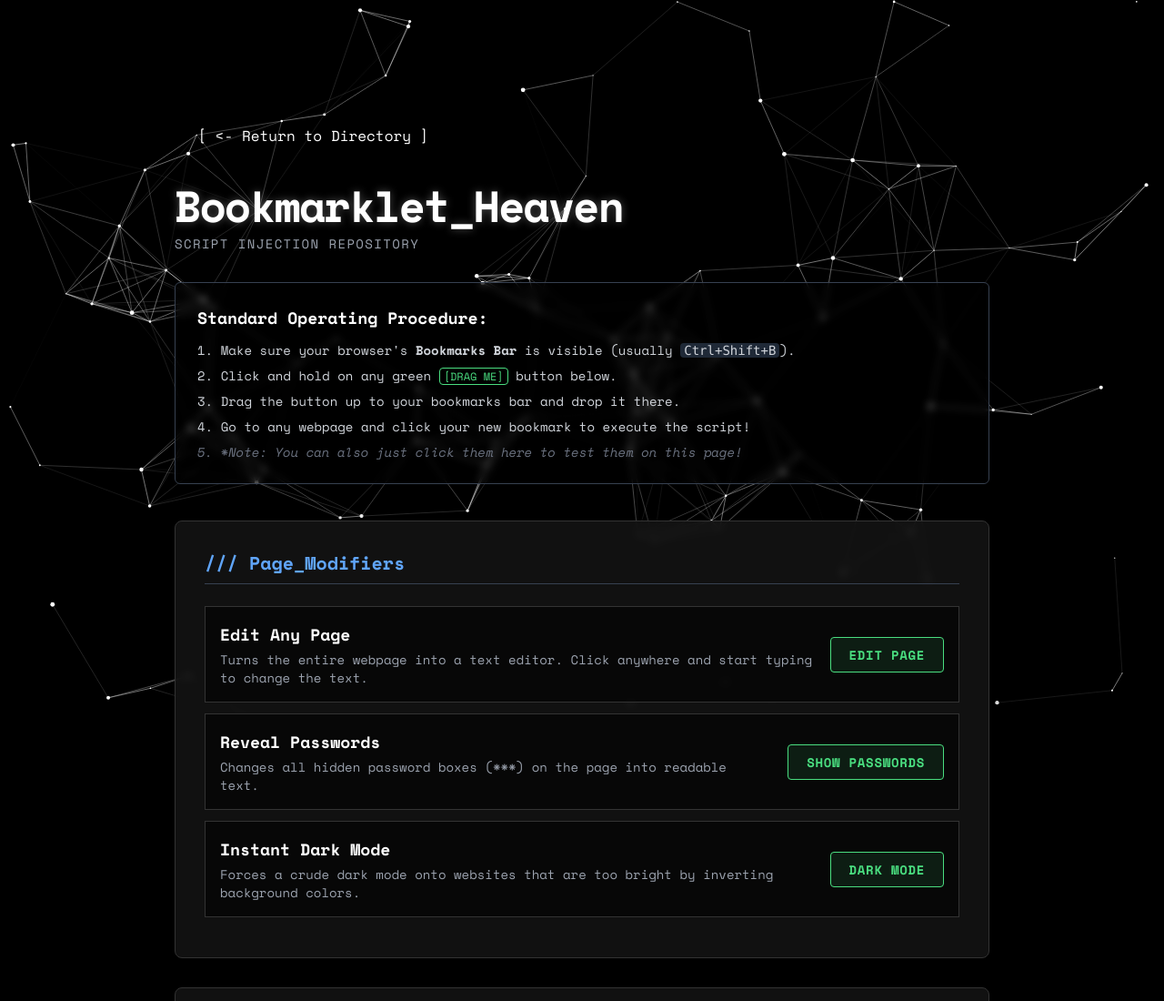
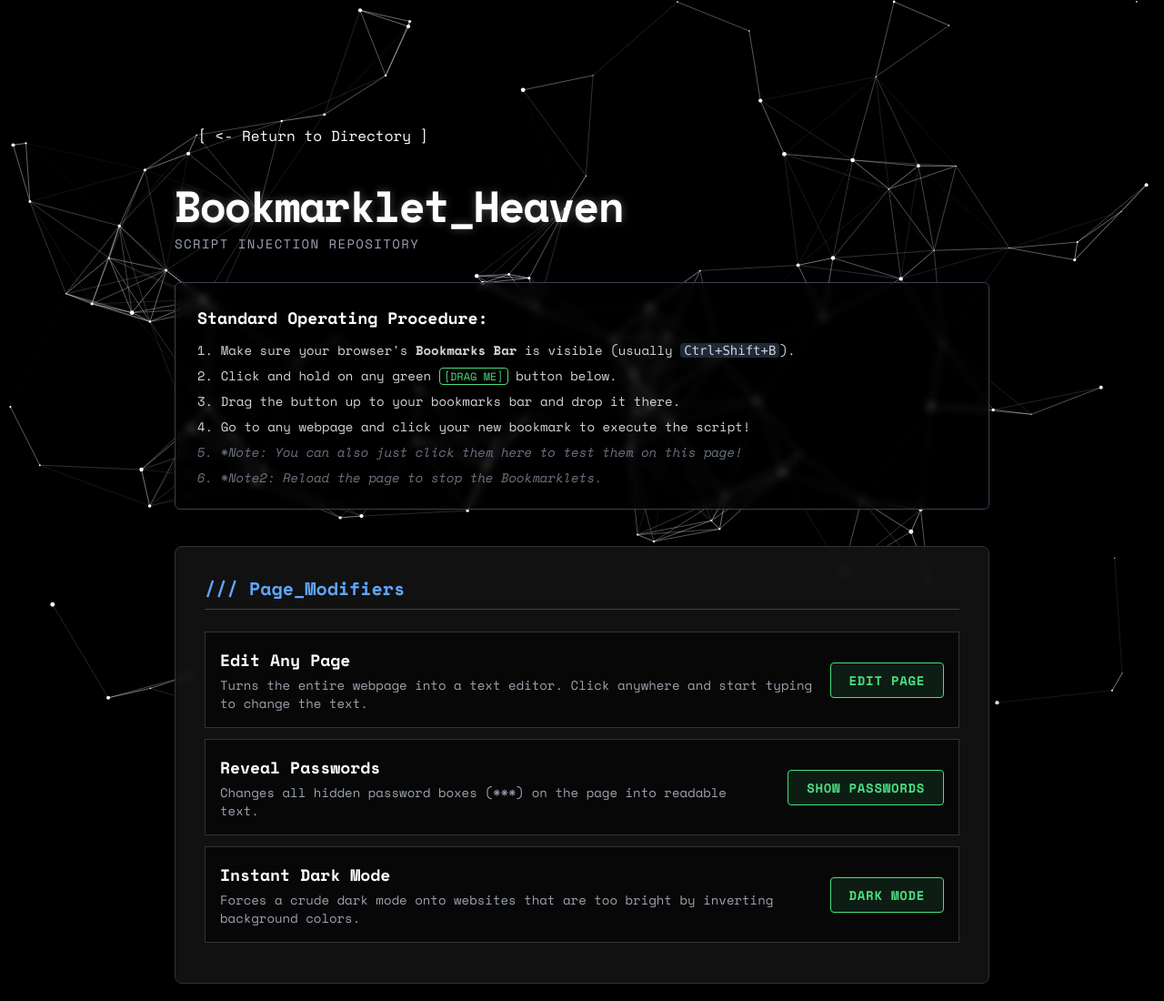
Before and after one commit to TheMaker777/TheMaker777.github.io, a plain HTML site: page projects/bookmarklet-heaven.html in a window 1280 px wide. Shown: the top 1100 px of the page at 91% size. Drawn offline with nearby package versions, Linux system fonts and the light colour scheme.

Commit message:
Update bookmarklet-heaven.html

```diff
--- a/projects/bookmarklet-heaven.html
+++ b/projects/bookmarklet-heaven.html
@@ -123,6 +123,7 @@
                 <li>Drag the button up to your bookmarks bar and drop it there.</li>
                 <li>Go to any webpage and click your new bookmark to execute the script!</li>
                 <li class="text-gray-500 italic mt-2">*Note: You can also just click them here to test them on this page!</li>
+                <li class="text-gray-500 italic mt-2">*Note2: Reload the page to stop the Bookmarklets.</li>
             </ol>
         </div>
 
```
